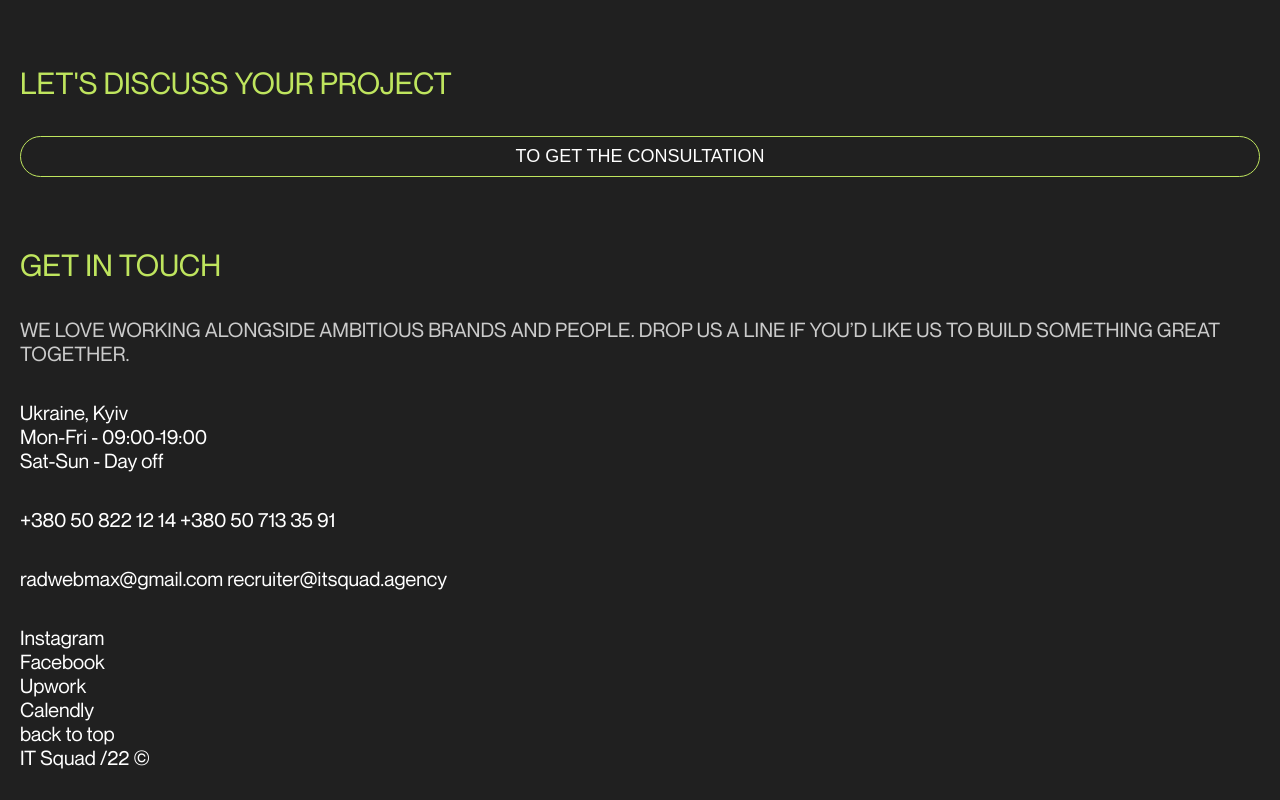
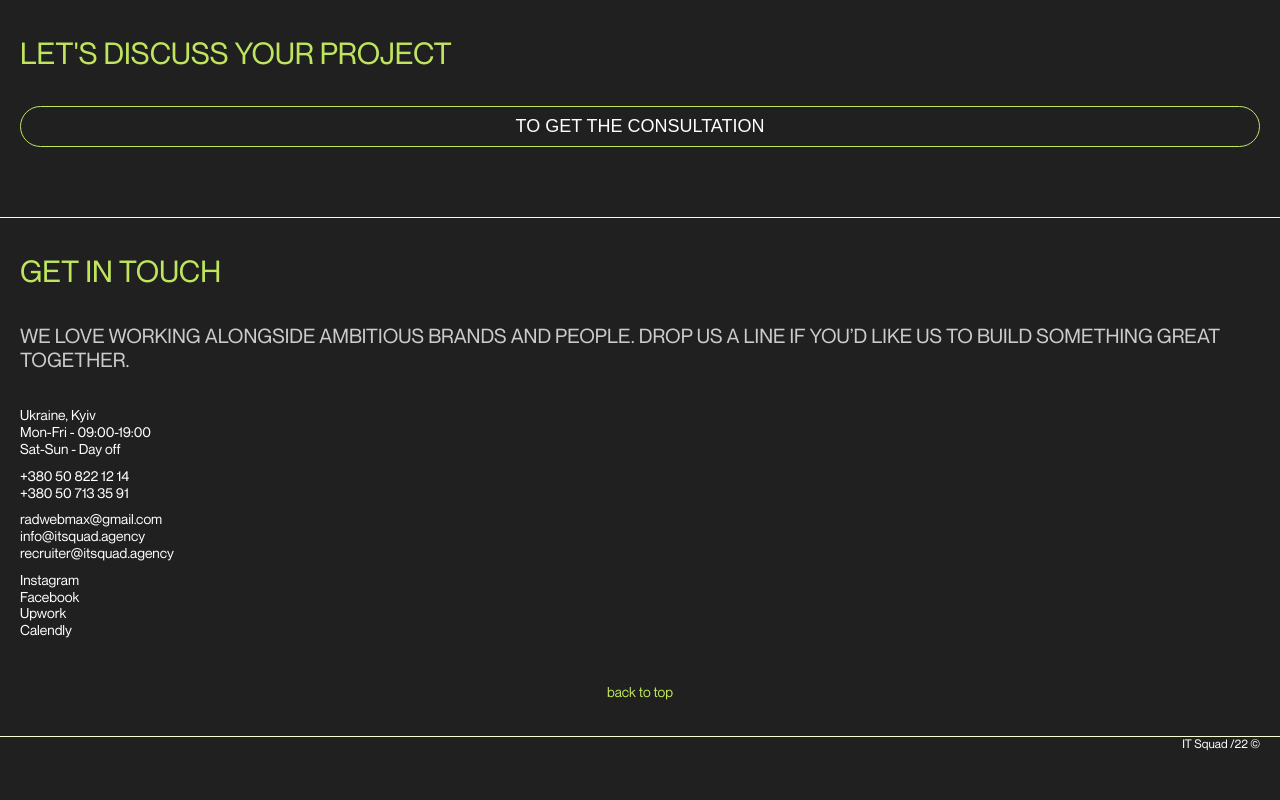
Before and after one commit to vladdlab/portfolio-landing-it-squad, a website built with webpack: page index.html in a window 1280 px wide. Shown: the part 6484-7284 px from the top of the page. After the commit the page ends 7235 px from the top, so only its background shows below. Built offline with nearby package versions, Linux system fonts and the light colour scheme; files whose address does not match are found by name.

Commit message:
feat: footer styles

```diff
--- a/index.html
+++ b/index.html
@@ -32,7 +32,7 @@
     </nav>
   </header> -->
 
-  <main class="page-main">
+  <main class="page__main">
     <h1 class="visually-hidden">Digital agency IT SQUAD</h1>
     <section class="page__section hero">
       <div class="hero__wrapper">
@@ -268,7 +268,7 @@
     </section>
   </main>
 
-  <footer class="page-footer">
+  <footer class="page__footer">
     <section class="contacts" id="contacts">
       <h2 class="contacts__title title">Get in touch</h2>
 
@@ -290,7 +290,7 @@
 
         <p class="contacts__emails">
           <a class="contacts__email" href="mailto:radwebmax@gmail.com">radwebmax@gmail.com</a>
-          <a class="contacts__email" href="mailto:info@itsquad.agency"></a>
+          <a class="contacts__email" href="mailto:info@itsquad.agency">info@itsquad.agency</a>
           <a class="contacts__email" href="mailto:recruiter@itsquad.agency">recruiter@itsquad.agency</a>
         </p>
 
@@ -309,9 +309,9 @@
             <a class="contacts__social-link" href="#" target="_blank">Calendly</a>
           </li>
         </ul>
+
+        <a class="contacts__up-btn up-btn" href="#">back to top</a>
       </div>
-
-      <a class="up-page-anchor" href="#">back to top</a>
     </section>
 
     <section class="powered-by">
--- a/src/css/base.css
+++ b/src/css/base.css
@@ -25,6 +25,16 @@
 
 .image {
   width: 100%;
+}
+
+.up-btn {
+  color: var(--green);
+}
+
+.powered-by {
+  font-size: 0.75rem;
+  text-align: right;
+  padding: 0 var(--page-x-paddings);
 }
 
 h1,
--- /dev/null
+++ b/src/css/contacts.css
@@ -0,0 +1,34 @@
+.contacts {
+  padding: var(--gap-1) var(--page-x-paddings);
+  border-top: 1px solid var(--light-green);
+  border-bottom: 1px solid var(--light-green);
+}
+
+.contacts__items {
+  font-size: 0.875rem;
+  line-height: 1.2;
+  display: flex;
+  flex-direction: column;
+  gap: 10px;
+}
+
+.contacts__physical-address {
+  margin-bottom: 0;
+}
+
+.contacts__tels {
+  display: flex;
+  flex-direction: column;
+  margin-bottom: 0;
+}
+
+.contacts__emails {
+  display: flex;
+  flex-direction: column;
+  margin-bottom: 0;
+}
+
+.contacts__up-btn {
+  margin-top: var(--gap-1);
+  align-self: center;
+}
--- a/src/css/page.css
+++ b/src/css/page.css
@@ -5,9 +5,8 @@
 }
 
 .page__body {
-  padding: var(--page-paddings);
   margin: 0;
-  font-family: "Neue Montreal", serif;
+  font-family: "Neue Montreal", Arial, sans-serif;
   background-color: var(--page-background-color);
   color: var(--white);
   font-style: normal;
@@ -16,6 +15,10 @@
   line-height: 1.2;
 }
 
+.page__main {
+  padding: 0 var(--page-x-paddings);
+}
+
 .page__section {
   margin-bottom: var(--gap-2);
 }
--- a/src/css/style.css
+++ b/src/css/style.css
@@ -11,3 +11,4 @@
 @import url("./team.css");
 @import url("./customers.css");
 @import url("./consultation.css");
+@import url("./contacts.css");
--- a/src/css/variables.css
+++ b/src/css/variables.css
@@ -6,7 +6,8 @@
   --green: #bfe55e;
   --light-green: #f3ffce;
   --page-background-color: var(--black);
-  --page-paddings: 30px 20px;
+  --page-x-paddings: 20px;
+  --gap-0: 10px;
   --gap-1: 35px;
   --gap-2: 70px;
 }
```
